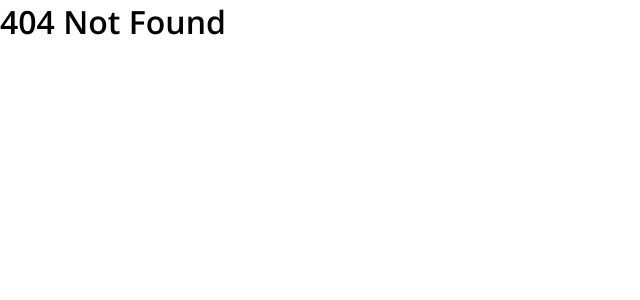
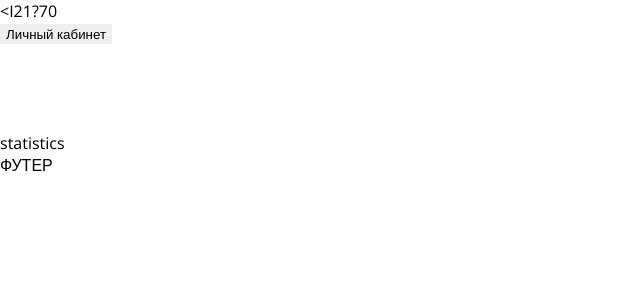
Before and after one commit to Iv4n84110/VTB, a React app: page /statistics in a window 1280 px wide. Before the commit this address had no page. Shown: the top 300 px of the page, without its empty margins (0-640 px from the left). Built offline with nearby package versions, Linux system fonts and the light colour scheme.

Commit message:
redirect

```diff
--- a/src/App.js
+++ b/src/App.js
@@ -2,6 +2,7 @@ import React from 'react';
 
 import {BrowserRouter, Route, Switch} from 'react-router-dom';
 import {Main, User, Page404} from './pages';
+import Statistics from './pages/Statistics/index.js'
 
 function App() {
     return (
@@ -10,6 +11,7 @@ function App() {
                 <Switch>
                     <Route exact path="/" component={Main}/>
                     <Route exact path="/admin/:params" component={User}/>
+                    <Route exact path="/statistics" component={Statistics}/>
                     <Route component={Page404}/>
                 </Switch>
             </BrowserRouter>
--- a/src/pages/Main/index.js
+++ b/src/pages/Main/index.js
@@ -3,6 +3,7 @@ import Modal from "../../shared/Modal";
 import Aux from "../../hoc/Auxiliary";
 import PageLayout from "../../shared/PageLayout";
 import SignIn from "./SignIn";
+import { Redirect } from "react-router-dom";
 
 const Main = () => {
     const [modal, setModal] = useState(false);
@@ -15,8 +16,15 @@ const Main = () => {
         setModal(false)
     }
 
+    const [ openedStatistics, toggleStatistics ] = useState(false);
+
+    const redirectToStat = () => {
+        toggleStatistics(!openedStatistics);
+    }
+
     return (
-        <PageLayout modalHandler={openModal}>
+        openedStatistics ? <Redirect to="/statistics" /> :
+        <PageLayout modalHandler={openModal} redirectToStat={redirectToStat}>
             <Modal show={modal}  modalClosed={closeModal}>
                 <SignIn modalClosed={closeModal}/>
             </Modal>
--- /dev/null
+++ b/src/pages/Statistics/index.js
@@ -0,0 +1,39 @@
+import React, {useState} from "react";
+import PageLayout from "../../shared/PageLayout";
+import SignIn from "../Main/SignIn/index.js";
+import Modal from "../../shared/Modal";
+import { Redirect } from "react-router-dom";
+
+const Statistics = () => {
+    const [modal, setModal] = useState(false);
+
+    const openModal = () => {
+        setModal(true)
+    }
+
+    const closeModal = () => {
+        setModal(false)
+    }
+
+    const [ openedMain, toggleMain ] = useState(false);
+
+    const redirectToMain = () => {
+        toggleMain(!openedMain);
+        console.log('click');
+    }
+
+    return (
+        openedMain ? <Redirect to="/" /> :
+        <div>
+            <PageLayout modalHandler={openModal} redirectToMain={redirectToMain}>
+            <Modal show={modal}  modalClosed={closeModal}>
+                <SignIn modalClosed={closeModal}/>
+            </Modal>
+            <span>statistics</span>
+            </PageLayout>
+        </div>
+    )
+
+}
+
+export default Statistics;
--- a/src/shared/Header/index.js
+++ b/src/shared/Header/index.js
@@ -1,4 +1,4 @@
-import React, {useState} from "react";
+import React from "react";
 
 import classes from './styles.css'
 import Logo from "./Logo";
@@ -10,11 +10,12 @@ const Header = (props) => {
     return(
         <header className={classes.Header}>
             <div className={classes.Row}>
-                <div className={classes.LogoWrapper}>
+                <div onClick={props.redirectToMain} className={classes.LogoWrapper}>
                     <Logo />
                 </div>
                 <span className={classes.Text}>{'<I21?70'}</span>
 
+                <div onClick={props.redirectToStat} className={classes.statisticsButton}></div>
                 <LoginButton modalHandler={props.modalHandler}>
                     Личный кабинет
                 </LoginButton>
--- a/src/shared/Header/styles.css
+++ b/src/shared/Header/styles.css
@@ -24,12 +24,22 @@
 .LogoWrapper {
     position: absolute;
     left: -50px;
+    cursor: pointer;
 }
 
 .Text {
     font-size: 16px;
     line-height: 27px;
     color: #FFFFFF;
+}
+
+.statisticsButton {
+    width: 30px;
+    height: 30px;
+    background-image: url('./statistic.png');
+    background-size: cover;
+    filter: invert(1);
+    cursor: pointer;
 }
 
 @media (min-width: 600px) {
--- a/src/shared/PageLayout/index.js
+++ b/src/shared/PageLayout/index.js
@@ -13,7 +13,11 @@ const PageLayout = (props) => {
     return (
         <Aux>
             <div className={classes.Content}>
-                <Header modalHandler={props.modalHandler}/>
+                <Header
+                    modalHandler={props.modalHandler}
+                    redirectToMain={props.redirectToMain}
+                    redirectToStat={props.redirectToStat}
+                />
                 {props.children}
                 <Footer/>
             </div>
```
Also changed, not shown: public/hotpng.com.png (added), src/shared/Header/statistic.png (added).
